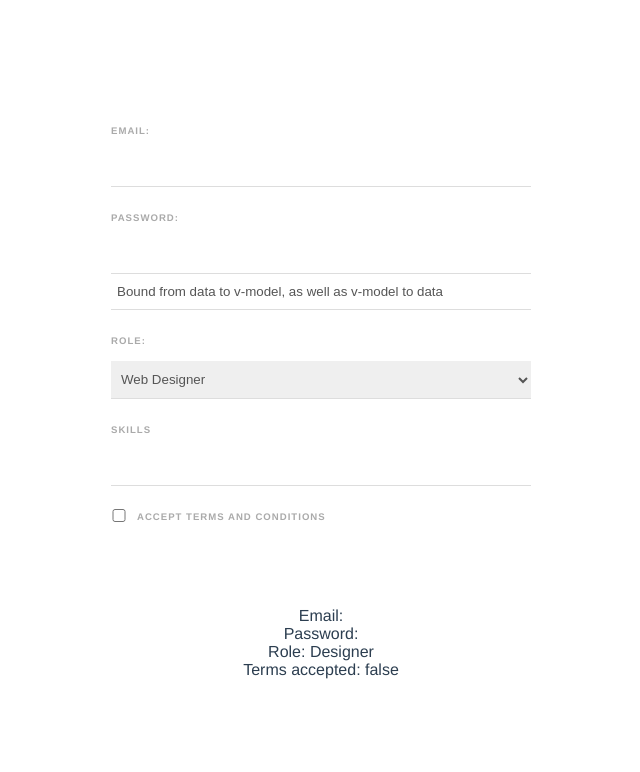
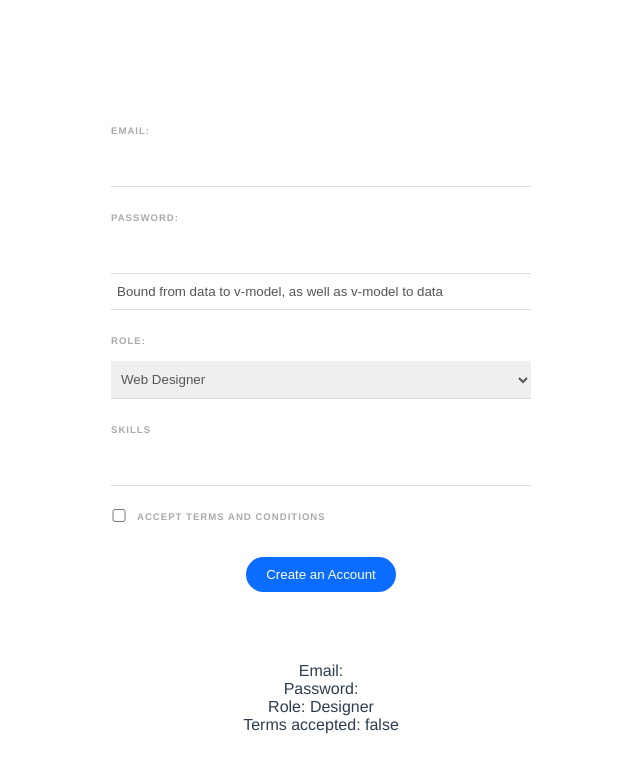
Before and after one commit to alexrem1/Vue3Firebase, a Vue app in the folder Forms_Data_Binding/web-form/: page / in a window 1280 px wide. Shown: the top 772 px of the page, without its empty margins (319-959 px from the left). Built offline with nearby package versions, Linux system fonts and the light colour scheme.

Commit message:
Submitting the form

```diff
--- a/Forms_Data_Binding/web-form/src/components/SignupForm.vue
+++ b/Forms_Data_Binding/web-form/src/components/SignupForm.vue
@@ -1,11 +1,13 @@
 <template>
-  <form>
+  <form @submit.prevent="handleSubmit">
+    <!--prevent default-->
     <label>Email:</label>
     <input type="email" required v-model="email" />
     <!-- "v-model" for two way data binding -->
     <label>Password:</label>
     <input type="password" required v-model="password" />
     <input type="twoWay" required v-model="twoWay" />
+    <div v-if="passwordError" class="error">{{ passwordError }}</div>
 
     <label>Role:</label>
     <select v-model="role">
@@ -24,6 +26,10 @@
     <div class="terms">
       <input type="checkbox" v-model="terms" required />
       <label>Accept terms and conditions</label>
+    </div>
+
+    <div class="submit">
+      <button>Create an Account</button>
     </div>
     <!-- OR -->
     <!-- <div>
@@ -58,6 +64,7 @@
       //   names: [],
       tempSkill: "",
       skills: [],
+      passwordError: "",
     };
   },
   methods: {
@@ -73,6 +80,21 @@
       this.skills = this.skills.filter((item) => {
         return skill !== item;
       });
+    },
+    handleSubmit() {
+      // validate password
+      this.passwordError =
+        this.password.length > 5
+          ? ""
+          : "Password must be at least 6 chars long";
+      if (!this.passwordError) {
+        // make request to database to save user
+        console.log("email: ", this.email);
+        console.log("password: ", this.password);
+        console.log("role: ", this.role);
+        console.log("skills: ", this.skills);
+        console.log("terms accepted: ", this.terms);
+      }
     },
   },
 };
@@ -125,4 +147,21 @@
   color: #777;
   cursor: pointer;
 }
+button {
+  background: #0b6dff;
+  border: 0;
+  padding: 10px 20px;
+  margin-top: 20px;
+  color: white;
+  border-radius: 20px;
+}
+.submit {
+  text-align: center;
+}
+.error {
+  color: #ff0062;
+  margin-top: 10px;
+  font-size: 0.8em;
+  font-weight: bold;
+}
 </style>
```
